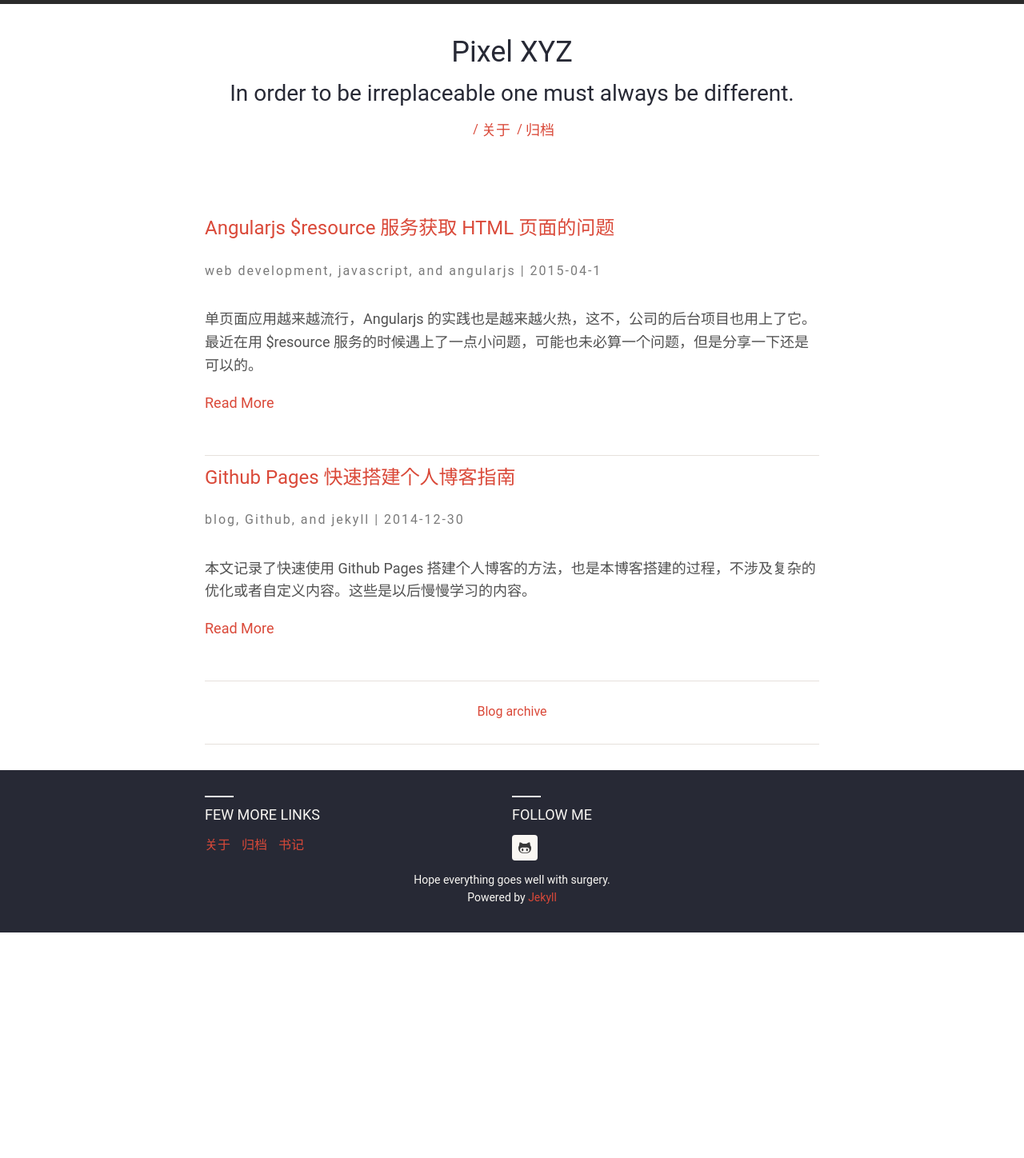
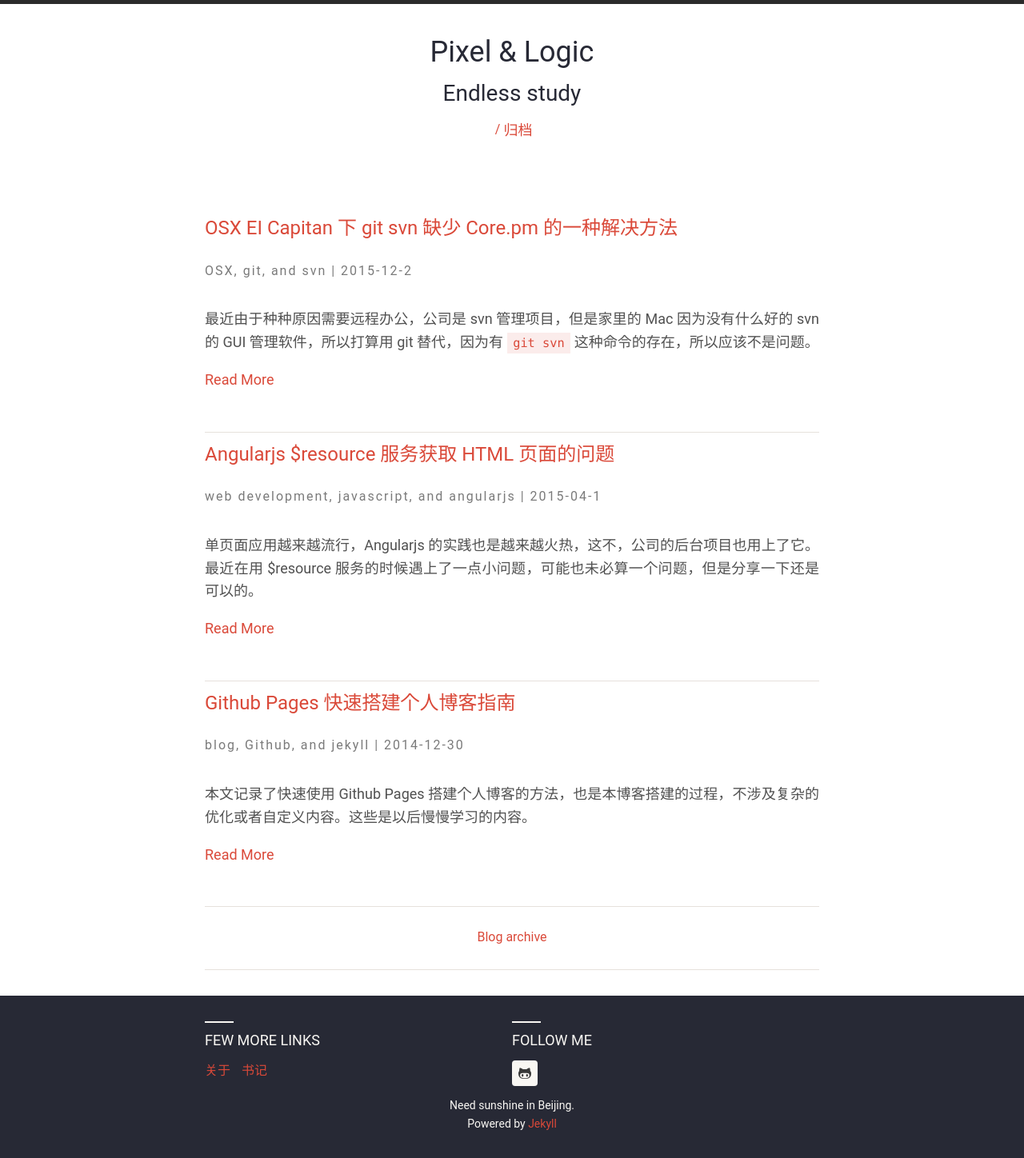
Before and after one commit to nealzhu/nealzhu.github.io, a Jekyll site: the page built from index.html, in a window 1280 px wide. Shown: the whole page at 80% size. Built offline with Jekyll 4.4.1, drawn with Linux system fonts in a browser that asks for light colours; nearby versions of some CDN libraries; some web fonts are replaced; before the commit the page ends 1166 px from its top, so only the background shows below that.

Commit message:
1、修改部分样式；2、增加已阅图书；3、新增一篇文章。

```diff
--- a/_config.yml
+++ b/_config.yml
@@ -11,19 +11,19 @@
 
 # Harmony theme configuration. Please change accordingly.
 harmony:
-  name: Pixel XYZ
+  name: Pixel & Logic
   # Little description about your site
-  description: In order to be irreplaceable one must always be different.
+  description: Endless study
   # 'meta_description:' Write an awesome description for your new site here.
   # It will appear in your document head meta (for Google search results) and
   # in your feed.xml site description.
   meta_description: > #
-   与像素有关，与互联网有关，奋斗在帝都的前端攻城师 Qian Zhu 的个人博客。
-   记录技术、想法与成长，关注设计、用户体验和不经意的细节，爱 css、nodejs。
+   反正没人看，当 title 写好了。男，前端开发工程师一枚，帝都工作中。
+   有事就自己写写，没事就看看别人写的。热爱基础技能及衍生，如 html、css、js、nodejs、less etc.。
    爱学习，爱玩耍，爱编(měi)程(nǘ)。
   basetheme: theme-base-01 # pre defined thmes are darken, blue-water, redish.
   author: # Author details
-    name: Qian Zhu
+    name: Zhu Qian
     email: nealzhuqian@gmail.com
     url: http://www.zqlab.org
 
--- a/_includes/footer-links.html
+++ b/_includes/footer-links.html
@@ -1,6 +1,5 @@
 <h6>Few more links</h6>
 <ul class="menu">
     <li><a href="{{ '/about' | prepend: site.baseurl | prepend: site.url }}">关于</a></li>
-    <li><a href="{{ '/blog' | prepend: site.baseurl | prepend: site.url }}">归档</a></li>
     <li><a href="{{ '/books' | prepend: site.baseurl | prepend: site.url }}">书记</a></li>
 </ul>
--- a/_includes/footer.html
+++ b/_includes/footer.html
@@ -1,5 +1,5 @@
 {% if site.harmony.show_disclaimer %}
 	免责说明在这里。<br>
 {% endif %}
-Hope everything goes well with surgery.<br>
+Need sunshine in Beijing.<br>
 Powered by <a href="http://jekyllrb.com" target="_blank">Jekyll</a>
--- a/_includes/header-links.html
+++ b/_includes/header-links.html
@@ -1,7 +1,4 @@
 <ul>
-    <li>
-        <a href="{{ '/about' | prepend: site.baseurl | prepend: site.url }}">关于</a><span>/</span>
-    </li>
 	<li>
 		<a href="{{ '/blog' | prepend: site.baseurl | prepend: site.url }}">归档</a><span>/</span>
 	</li>
--- /dev/null
+++ b/_posts/2015-12-02-git-svn-error-on-mac.md
@@ -0,0 +1,24 @@
+---
+layout: post
+title:  "OSX EI Capitan 下 git svn 缺少 Core.pm 的一种解决方法"
+date:   2015-12-02 16:58:15
+description: OSX EI Capitan 下 git svn 缺少 Core.pm 的一种解决方法
+categories:
+- OSX
+- git
+- svn
+---
+
+最近由于种种原因需要远程办公，公司是 svn 管理项目，但是家里的 Mac 因为没有什么好的 svn 的 GUI 管理软件，所以打算用 git 替代，因为有 `git svn` 这种命令的存在，所以应该不是问题。
+
+找了一个 svn 公共库用于测试，`git svn clone xxx` 敲上去却报了错：
+
+    Can't locate SVN/Core.pm in @INC (@INC contains: /usr/local/Cellar/git/2.6.2/lib...)
+
+怎么回事？没太看懂，先搜索一下解决方案。谷歌大神果然没有让人失望，从 OSX Mavericks 开始就有人提这个问题，那时候倒还好解决，安装完整 xCode 或者 command line tools 之后把 Perl 库里的几个目录做下软链就可以解决了，具体只要搜索报错的核心提示就可以得到这些回答了。
+
+但是在我这不起作用！为啥？因为升级了 OSX EI Capitan！执行软链命令的时候被告知：“Operation not permitted”。一查之下，原来 EI Capitan 禁止了部分系统目录的修改权限，`sudo` 也不管用了，至少手动在命令行里执行是不管用了。
+
+因为我的 git 没用系统自带而是通过 dmg 方式安装的，结果悲催的发现不仅两个版本的 git 都缺少 Core.pm，而且我一直都在用 /usr/bin/git 这个自带的玩意……于是卸载了 dmg 的 git，用 brew 安装省点事吧。此时突然想到，既然是跟 svn 相关，也许安装 subversion 会起到一定的帮助，再用 brew 安装 subversion 之后执行 `git svn clone xxx`，成功了。
+
+又可以继续愉快的玩耍了，需要 GUI 管理工具的话，sourcetree 吧，支持 Windows/OSX 双平台，开源，免费！
--- a/assets/css/main.scss
+++ b/assets/css/main.scss
@@ -450,6 +450,7 @@
 
   p {
     margin-bottom: 1em;
+    text-align: justify;
   }
 
   h1, h2, h3, h4, h5, h6 {
```
Also changed, not shown: _drafts/2015-12-02-git-svn-error-on-mac.md (deleted, +0 -17 lines), books.md (+2 -0 lines).
